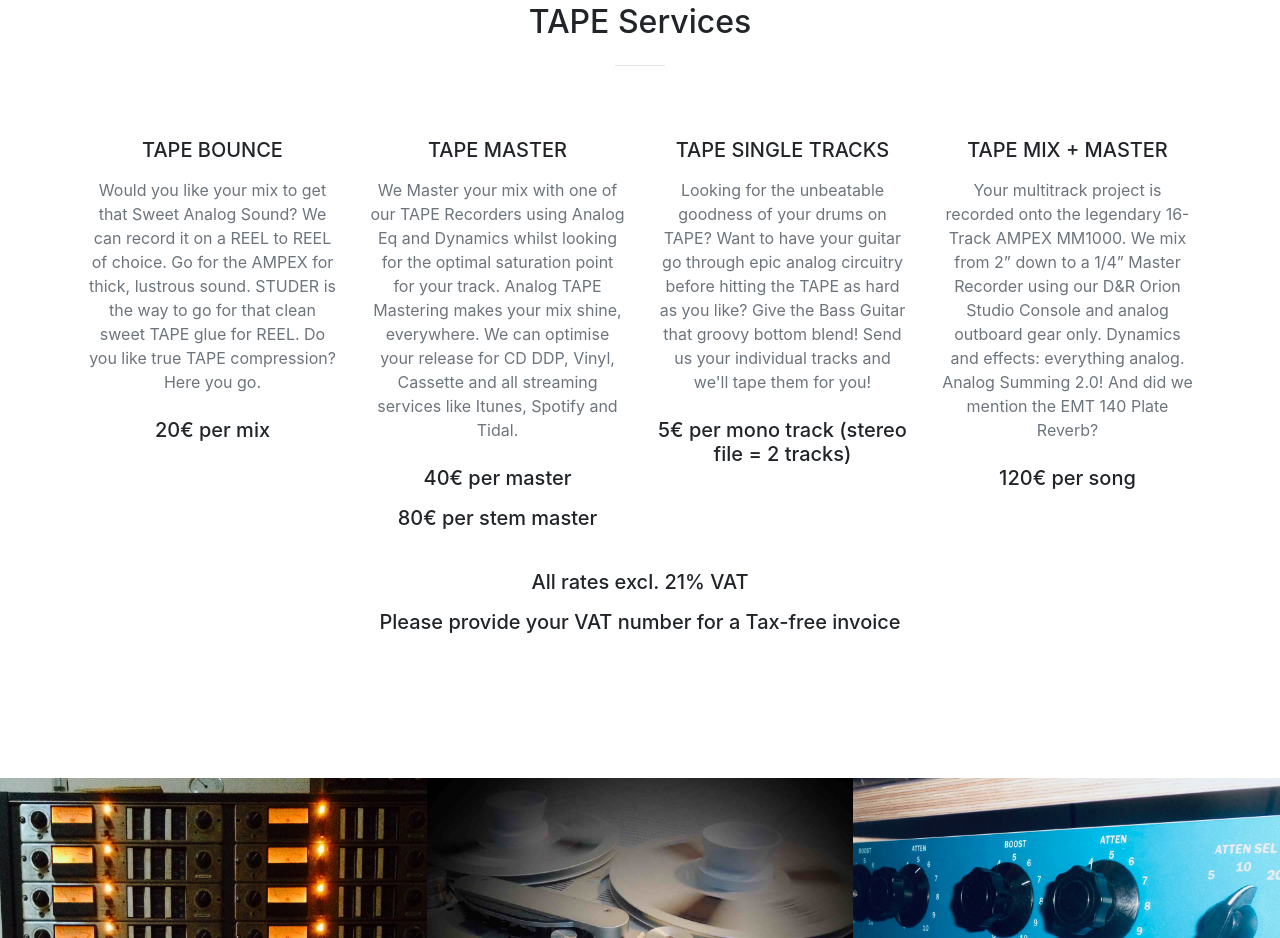
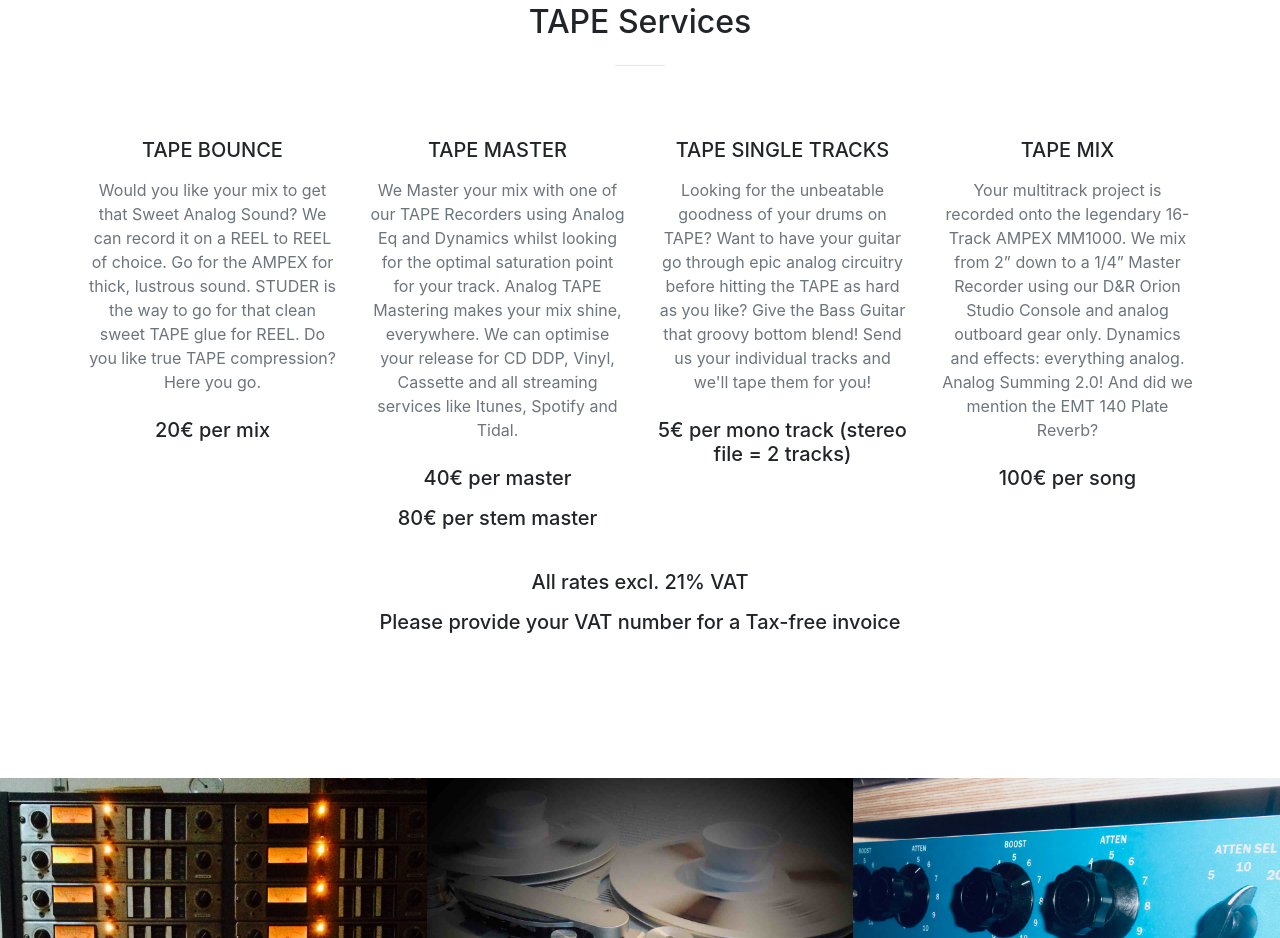
Before and after one commit to ChristophPWalter/tape-your-mix, a website with bundled scripts: page index.html in a window 1280 px wide. Shown: the part 2811-3749 px from the top of the page. Built offline with nearby package versions, Linux system fonts and the light colour scheme.

Commit message:
changes price

```diff
--- a/index.html
+++ b/index.html
@@ -168,7 +168,7 @@
         </div>
         <div class="col-lg-3 col-md-6 text-center">
           <div class="service-box mt-5 mx-auto">
-            <h3 class="mb-3 klein">TAPE MIX + MASTER</h3>
+            <h3 class="mb-3 klein">TAPE MIX</h3>
             <p class="text-muted mb-0">
               Your multitrack project is recorded onto the legendary 16-Track AMPEX MM1000. We mix from 2” down to a 1/4” Master Recorder
               using our D&R Orion Studio Console and analog outboard gear only.
@@ -177,7 +177,7 @@
             </p>
           </div>
           &nbsp;
-          <h3 class="mb-3 klein">120€ per song</h3>
+          <h3 class="mb-3 klein">100€ per song</h3>
 
         </div>
       </div>
```
